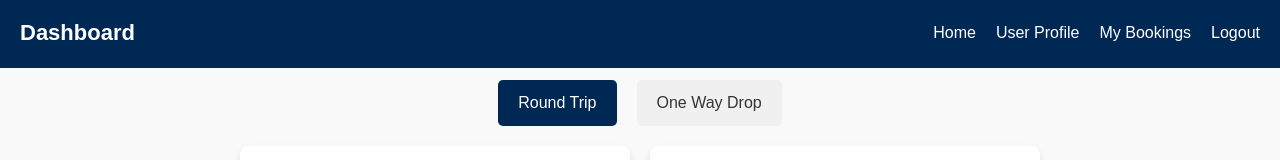
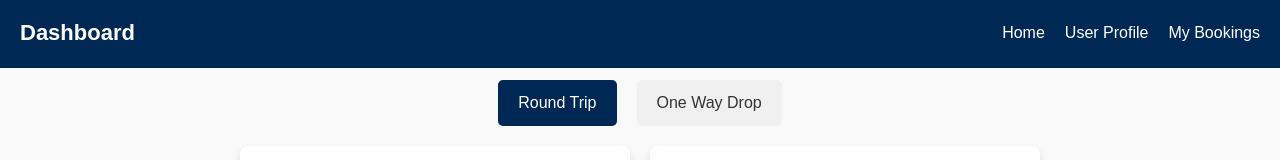
Before and after one commit to ayushmishra25/Tours-and-Travels, a React (Vite) app in the folder Frontend/: page /hourly-driver in a window 1280 px wide. Shown: the top 160 px of the page. Built offline with nearby package versions, Linux system fonts and the light colour scheme.

Commit message:
logout changes in userdashboard

```diff
--- a/Frontend/src/components/DashboardNavbar.jsx
+++ b/Frontend/src/components/DashboardNavbar.jsx
@@ -1,8 +1,11 @@
 import React, { useState } from "react";
-import { Link } from "react-router-dom";
+import { Link, useNavigate } from "react-router-dom";
 
 const DashboardNavbar = () => {
   const [isOpen, setIsOpen] = useState(false);
+  const navigate = useNavigate();
+
+  const isLoggedIn = Boolean(localStorage.getItem("token"));
   const toggleMenu = () => {
     setIsOpen(!isOpen);
   };
@@ -36,9 +39,8 @@ const DashboardNavbar = () => {
           <li>
             <Link to="/dashboard/bookings" onClick={toggleMenu}>My Bookings</Link>
           </li>
-          <li>
-          <Link to="/" onClick={() => { toggleMenu();handleLogout();}}>Logout</Link>
-          </li>
+          {/* ★ Only show Logout when user is logged in */}
+          {isLoggedIn && ( <li> <Link to="#" onClick={() => { toggleMenu(); handleLogout(); }}>  Logout </Link> </li>)}
         </ul>
       </nav>
     </header>
```
